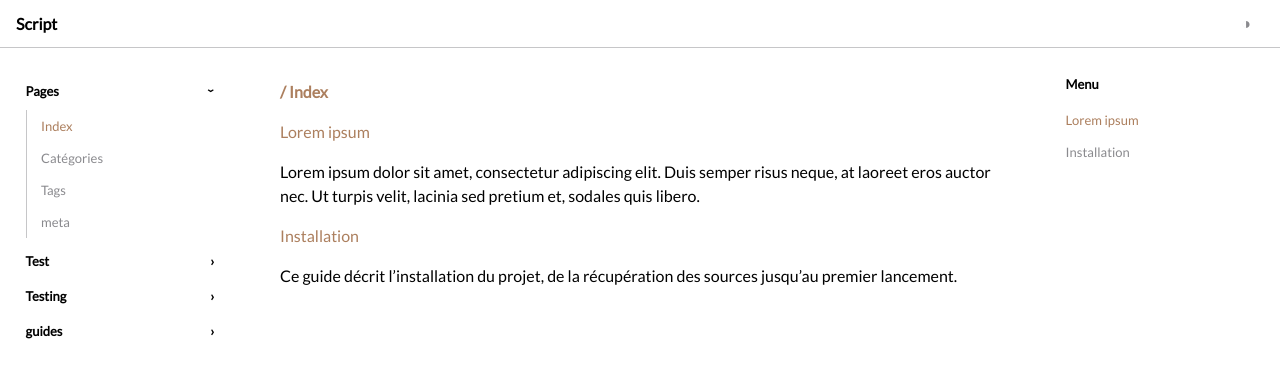
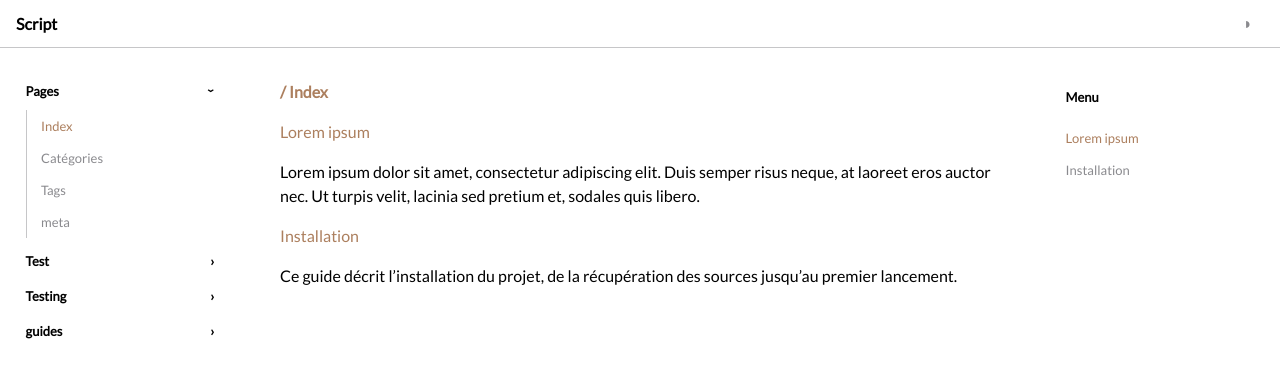
Before and after one commit to script-txt/script-txt.github.io, a Jekyll site: the page built from index.html, in a window 1280 px wide. Shown: the top 378 px of the page. Built offline with Jekyll 4.4.1, drawn with Linux system fonts in a browser that asks for light colours.

Commit message:
Update default.html

```diff
--- a/_layouts/default.html
+++ b/_layouts/default.html
@@ -96,7 +96,7 @@
   .sidebar summary:hover { background: var(--hover); }
   .sidebar details ul { margin: .2rem 0 .4rem .6rem; padding-left: .3rem; border-left: 1px solid var(--border); }
 
-  .toc .toc-title { font-weight: bold; margin: 0 0 .5rem; padding-left: .6rem; }
+  .toc .toc-title { font-weight: bold; padding-left: .6rem; }
 
   /* Contenu : h1 = <b>, h2 <p> border-bottom */
   main { padding: 2rem 2.5rem 4rem; max-width: 50rem; width: 100%; }
```
